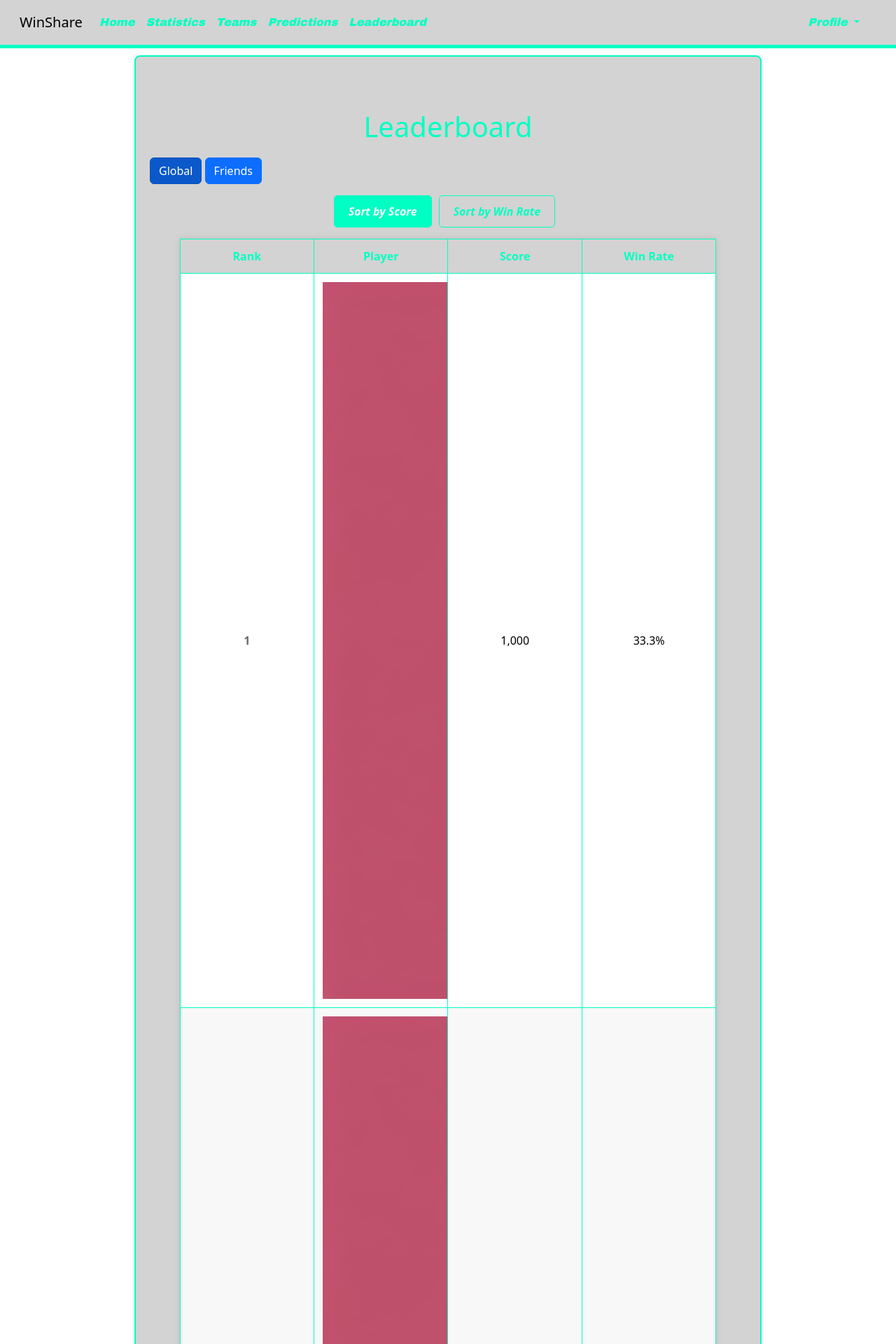
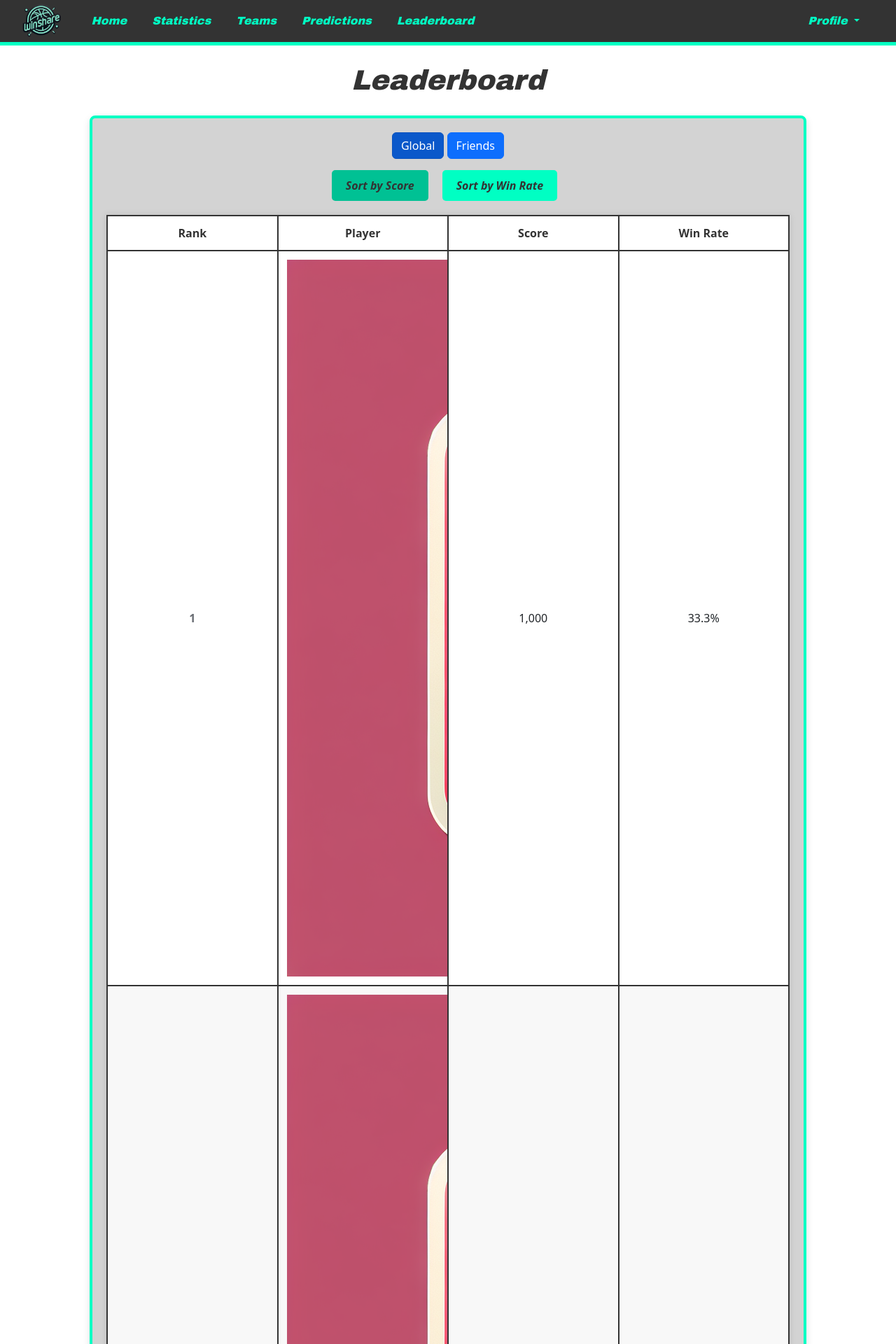
Before and after one commit to RPI-ITWS/ITWS-2110-F24-WinShare, a PHP site: page /Leaderboard/leaderboard.php in a window 1280 px wide. Shown: the top 1920 px of the page at 70% size. Run offline with PHP 8.4, Linux system fonts and the light colour scheme; data comes from the database, SQL or seed files in the repository.

Commit message:
CSS Updates
Major CSS Changes adding color scheme, logos, font changes, and headers

```diff
--- a/Auth/Signup/signup.php
+++ b/Auth/Signup/signup.php
@@ -51,9 +51,14 @@ if ($_SERVER["REQUEST_METHOD"] == "POST") {
     <meta name="viewport" content="width=device-width, initial-scale=1.0">
     <title>Signup</title>
     <link rel="stylesheet" href="../../assets/navbar.css">
+    <link rel="stylesheet" href="login.css">
     <link href="https://cdn.jsdelivr.net/npm/bootstrap@5.3.3/dist/css/bootstrap.min.css" rel="stylesheet" integrity="sha384-QWTKZyjpPEjISv5WaRU9OFeRpok6YctnYmDr5pNlyT2bRjXh0JMhjY6hW+ALEwIH" crossorigin="anonymous">
 </head>
 <body>
+    <!-- Logo Section -->
+    <div class="logo-container">
+        <img src="../../assets/Photos/logo2_processed.png" alt="WinShare Logo">
+    </div>
 
     <?php include '../../php/header.php'; ?>
 
--- a/Leaderboard/leaderboard.php
+++ b/Leaderboard/leaderboard.php
@@ -8,31 +8,30 @@ if (session_status() === PHP_SESSION_NONE) {
 <html lang="en">
 <head>
     <meta charset="UTF-8">
-        <title>LeaderBoard</title>
+    <title>Leaderboard</title>
     <link rel="stylesheet" href="../assets/MainPage.css">
     <link rel="stylesheet" href="./src/leaderboard.css">
     <script src="../assets/MainPage.js" defer></script>
     <script src="./src/leaderboard.js" defer></script>
-        <?php include "../php/include_header.php"?>
+    <?php include "../php/include_header.php"; ?>
 </head>
 <body>
 
 <?php include '../php/header.php'; ?>
 
-        <div id="Page" class="sticky-top">
-            <div id="LeftCol"></div>
-            <div id="MiddleCol" class ="flex-column flex-md-row align-items-center pt-3 pb-3">
-                <h1 id="leaderBoardTitle">Leaderboard</h1>
-                <div id="sortButtons" class="mb-3">
-                    <button id="sortByScore" class="btn btn-primary active">Sort by Score</button>
-                    <button id="sortByWinRate" class="btn btn-primary">Sort by Win Rate</button>
+<div id="leaderBoardHeader">Leaderboard</div> <!-- Leaderboard Header -->
+
+<div id="leaderboardContainer">
+    <div id="sortButtons">
+            <button id="sortByScore" class="btn active">Sort by Score</button>
+            <button id="sortByWinRate" class="btn">Sort by Win Rate</button>
         </div>
         <table id="leaderboardTable">
             <thead>
                 <tr>
-                        <th id="rankings">Rank</th>
-                        <th id="player">Player</th>
-                        <th id="score">Score</th>
+                    <th>Rank</th>
+                    <th>Player</th>
+                    <th>Score</th>
                     <th>Win Rate</th>
                 </tr>
             </thead>
@@ -41,8 +40,6 @@ if (session_status() === PHP_SESSION_NONE) {
             </tbody>
         </table>
     </div>
-            <div id="RightCol"></div>
-        </div>
 
 </body>
 </html>
--- a/Leaderboard/src/leaderboard.css
+++ b/Leaderboard/src/leaderboard.css
@@ -3,76 +3,47 @@ body, html {
     margin: 0;
     padding: 0;
     font-family: Arial, sans-serif;
-    background-color: #FFFFFF; /* White */
+    background-color: #FFFFFF;
 }
 
-#leaderboardTable {
-    width: 90%;
-    margin: 0 auto;
-    border-collapse: collapse;
-    background-color: #FFFFFF; /* White */
-    box-shadow: 0 0 10px rgba(0, 0, 0, 0.1);
-    table-layout: fixed;
+/* Leaderboard Container */
+#leaderboardContainer {
+    text-align: center; /* Center-align all content */
+    margin: 0 auto; /* Center the container horizontally */
+    width: 80%; /* Adjust the width of the container */
+    background-color: #D3D3D3; /* Light grey background */
+    padding: 20px; /* Padding inside the container */
+    border-radius: 8px; /* Rounded edges */
+    border: 4px solid #00ffc3;
+    box-shadow: 0 4px 12px rgba(0, 0, 0, 0.1);
 }
 
-#leaderboardTable th, #leaderboardTable td {
-    border: 1px solid #00ffc3; /* Cyan */
-    padding: 12px;
+/* Leaderboard Header */
+#leaderBoardHeader {
+    font-family: Arial black, Helvetica, sans-serif;
+    font-size: 40px;
+    font-weight: bold;
+    font-style: italic;
+    color: #333;
     text-align: center;
-    overflow: hidden;
-    text-overflow: ellipsis;
-    white-space: nowrap;
+    margin: 20px 0; /* Add spacing around the header */
 }
 
-#leaderboardTable th {
-    background-color: #D3D3D3; /* Light grey */
-    color: #00ffc3; /* Cyan */
-    font-weight: bold;
-}
 
-#leaderboardTable tr:nth-child(even) {
-    background-color: #F8F8F8; /* Lighter grey */
-}
-
-#leaderboardTable tr:hover {
-    background-color: #E8E8E8; /* Light grey hover */
-}
-
-#leaderboardTable td:first-child {
-    font-weight: bold;
-    color: #696D73; /* Slightly darker grey for rankings */
-}
-
-#MiddleCol {
-    padding: 20px;
-    box-sizing: border-box;
-    margin: 10px;
-    background-color: #D3D3D3; /* Light grey */
-    border-radius: 8px;
-    border: 2px solid #00ffc3; /* Cyan */
-    width: 70%;
-    height: auto;
-}
-
-#leaderBoardTitle {
-    color: #00ffc3; /* Cyan */
-    text-align: center;
-    margin-top: 60px;
-    margin-bottom: 20px;
-}
-
+/* Sort Buttons */
 #sortButtons {
-    margin-bottom: 20px;
+    margin-bottom: 20px; /* Add space below buttons */
     display: flex;
-    justify-content: center;
+    justify-content: center; /* Center the buttons */
+    gap: 10px; /* Add spacing between buttons */
 }
 
 #sortButtons .btn {
-    background-color: #D3D3D3; /* Light grey */
-    color: #00ffc3; /* Cyan */
+    background-color: #00ffc3;
+    color: #333;
     margin-right: 10px;
     padding: 10px 20px;
-    border: 1px solid #00ffc3; /* Cyan */
+    border: 0px solid #00ffc3;
     border-radius: 5px;
     font-weight: bold;
     font-style: italic;
@@ -81,11 +52,61 @@ body, html {
 }
 
 #sortButtons .btn:hover {
-    background-color: #00ffc3; /* Cyan */
-    color: #FFFFFF; /* White */
+    background-color: #00c194;
+    color: #FFFFFF;
 }
 
 #sortButtons .btn.active {
-    background-color: #00ffc3; /* Cyan */
-    color: #FFFFFF; /* White */
+    background-color: #00c194;
+    color: #333;
 }
+
+/* Leaderboard Table */
+#leaderboardTable {
+    width: 100%; /* Use full width of the container */
+    margin: 0 auto; /* Center the table horizontally */
+    border-collapse: collapse;
+    background-color: #FFFFFF;
+    box-shadow: 0 0 10px rgba(0, 0, 0, 0.1);
+    table-layout: fixed; /* Consistent column sizes */
+}
+
+#leaderboardTable th, #leaderboardTable td {
+    border: 2px solid #333;
+    padding: 12px; /* Padding for cells */
+    text-align: center; /* Center-align text in cells */
+    overflow: hidden; /* Prevent overflow */
+    text-overflow: ellipsis; /* Ellipsis for long text */
+    white-space: nowrap; /* Prevent text wrapping */
+}
+
+#leaderboardTable th {
+    background-color: #ffff;
+    color: #333;
+    font-weight: bold;
+}
+
+#leaderboardTable tr:nth-child(even) {
+    background-color: #F8F8F8;
+}
+
+#leaderboardTable tr:hover {
+    background-color: #E8E8E8;
+}
+
+#leaderboardTable td:first-child {
+    font-weight: bold;
+    color: #696D73;
+}
+
+/* Middle Column Styling */
+#MiddleCol {
+    padding: 20px;
+    box-sizing: border-box;
+    margin: 10px;
+    background-color: #D3D3D3;
+    border-radius: 8px;
+    border: 2px solid #00ffc3;
+    width: 70%;
+    height: auto;
+}
--- a/Statistics/index.php
+++ b/Statistics/index.php
@@ -7,7 +7,7 @@ session_start();
     <meta charset="UTF-8">
     <meta name="viewport" content="width=device-width, initial-scale=1.0">
     <title>WinShare</title>
-    <link rel="stylesheet" href="./assets/stats.css">
+    <link rel="stylesheet" href="./assets/stats.css?v=1.0">
     <script src="./assets/stats.js" defer></script>
     <?php include "../php/include_header.php"?>
 
@@ -17,6 +17,7 @@ session_start();
 <?php include '../php/header.php'; ?>
 
 <div id = "body">
+<h1 id="SeasonStatsTitle">Statistics</h1>
         <div id = "content">
             <div id = "tabs">
                 <button id="StatButton">Search For Statistic</button>
@@ -24,7 +25,7 @@ session_start();
             </div>
             <div id="PlayerContent">
                 <div id="search">
-                    <label for="stat" id="statlabel">Season-wide Statistics:</label>
+                    <label for="stat" id="statlabel">Search Season-wide Statistics:</label>
                     <select id="stat" for="stat">
                         <option value="default">Select an option</option>
                         <option value="statP0">Point Rankings</option>
--- a/assets/MainPage.css
+++ b/assets/MainPage.css
@@ -11,7 +11,7 @@ body, html {
     flex-wrap: nowrap;
     justify-content: space-between;
     width: 100%;
-    color: #000000; /* Black text */
+    color: #000000;
     box-sizing: border-box;
 }
 
--- a/assets/miniLeaderboard.css
+++ b/assets/miniLeaderboard.css
@@ -3,17 +3,17 @@
     border-collapse: collapse;
     margin-top: 10px;
     font-size: 0.9em;
-    color: #fff;
+    color: #333;
 }
 
 #miniLeaderboard td {
-    border: 1px solid #00ffc3;
+    border: 2px solid #333;
     padding: 8px;
     text-align: left;
 }
 
 #miniLeaderboard tr:nth-child(even) {
-    background-color: #1a1a1a;
+    background-color: #fff;
 }
 
 #miniLeaderboard tr:hover {
--- a/assets/navbar.css
+++ b/assets/navbar.css
@@ -1,38 +1,48 @@
 .navbar {
-    background-color: #D3D3D3; /* Light grey */
-    border-bottom: 5px solid #00ffc3; /* Cyan */
-    padding: 10px 20px;
+    background-color: #333;
+    border-bottom: 5px solid #00ffc3;
+    padding: 5px 10px; /* Reduce padding for a shorter navbar */
+    position: relative; /* Default position, not fixed to the viewport */
+    top: 0; /* Position it at the very top of the page */
+    left: 0; /* Align it with the left edge of the page */
+    width: 100%; /* Make it span the full width */
+    z-index: 1000; /* Ensure it appears above other elements */
+    display: flex;
+    align-items: center; /* Align items vertically */
 }
 
-.navbar-brand {
-    display: flex;
-    align-items: center;
-}
-
-.navbar-brand img {
-    height: 40px; /* Adjusted to fit the navbar */
-    width: auto;
+/* Logo styling */
+.navbar-logo img {
+    position: relative; /* Ensures the image is positioned within its container */
+    top: 0px; /* Adjust vertical alignment */
+    left: 15px; /* Align the logo to the left of the navbar */
+    height: 50px; /* Keep the logo as small as an icon */
+    width: auto; /* Maintain aspect ratio */
+    display: block; /* Prevent unwanted inline spacing */
+    z-index: 1100; /* Ensure it appears above the navbar */
 }
 
 .nav-link {
-    color: #00ffc3 !important; /* Cyan */
+    color: #00ffc3 !important;
     font-family: 'Arial Black', sans-serif;
     font-style: italic;
     font-weight: bold;
-    padding: 10px 15px;
+    padding: 0 10px; /* Reduce padding between links */
     text-decoration: none;
     transition: background-color 0.3s ease, color 0.3s ease;
+    margin-left: 20px; /* Bring links closer together */
 }
 
 .nav-link:hover {
-    background-color: #00ffc3; /* Cyan */
-    color: #FFFFFF !important; /* White */
+    background-color: #00ffc3;
+    color: #FFFFFF !important;
     border-radius: 5px;
 }
 
+/* Dropdown menu styling */
 .navbar .dropdown-menu {
-    background-color: #FFFFFF; /* White */
-    border: 1px solid #00ffc3; /* Cyan */
+    background-color: #FFFFFF;
+    border: 1px solid #00ffc3;
 }
 
 .dropdown-item {
@@ -42,11 +52,19 @@
 
 .dropdown-item:hover {
     background-color: #00ffc3;
-    color: #FFFFFF; /* White */
+    color: #FFFFFF;
 }
 
+/* Active link styling */
 .navbar .active {
-    background-color: #00ffc3; /* Cyan for active page */
-    color: #FFFFFF !important; /* White */
+    background-color: #00ffc3;
+    color: #FFFFFF;
     border-radius: 5px;
 }
+
+.navbar-brand {
+    display: flex;
+    align-items: center;
+    text-indent: -9999px; /* Hides the text "WinShare" */
+    position: relative;
+}
--- a/php/header.php
+++ b/php/header.php
@@ -11,7 +11,11 @@ if ($_SERVER['REQUEST_METHOD'] === 'POST' && isset($_POST['logout'])) {
 }
 ?>
 <nav class="navbar navbar-expand-lg px-3">
-    <div class="container-fluid">
+<div class="navbar-logo">
+    <img src="/ITWS-2110-F24-WinShare/assets/Photos/logo2_processed.png" alt="WinShare Logo">
+</div>
+<link rel="stylesheet" href="../assets/navbar.css">
+<div class="container-fluid">
         <a class="navbar-brand" href="#">WinShare</a>
         <button class="navbar-toggler" type="button" data-bs-toggle="collapse" data-bs-target="#navbarNav" aria-controls="navbarNav" aria-expanded="false" aria-label="Toggle navigation">
             <span class="navbar-toggler-icon"></span>
```
Also changed, not shown: other parts of assets/MainPage.css (+12 -13 lines), Auth/Login/login.css (+37 -13 lines), Auth/Login/login.php (+6 -3 lines), Auth/Profile/src/profile.css (+30 -30 lines), Predictions/src/predictions.css (+9 -8 lines), Statistics/assets/stats.css (+63 -29 lines), Team/Team.css (+26 -22 lines), Team/Teams.css (+13 -12 lines), READMEsharmp5.md (added), constitution/READMEhungt.md, 3 other files. Lines whose indentation alone changed are shown as unchanged.
